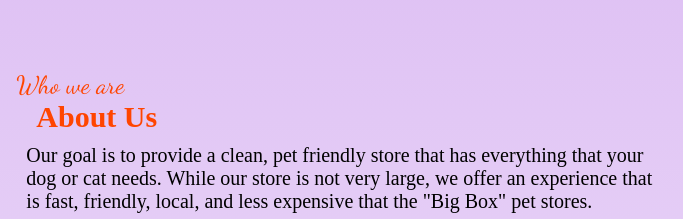
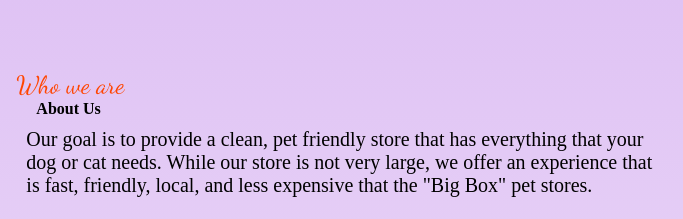
Before and after one commit to NikitaJagtap2003/assignment24, a plain HTML site: page index.html in a window 1280 px wide. Shown: the part 1412-1631 px from the top of the page, 597-1280 px from the left. Drawn offline with Linux system fonts and the light colour scheme; a web font is replaced by a local one.

```diff
--- a/index.html
+++ b/index.html
@@ -328,10 +328,7 @@
             margin-left: 120px;
             margin-top: 10px;
          }
-         #WEL{
-            font-size: 30px;
-            color: orangered;
-         }
+
          /* Mobile View */
          @media (max-width: 768px){
             .right_now{
```
